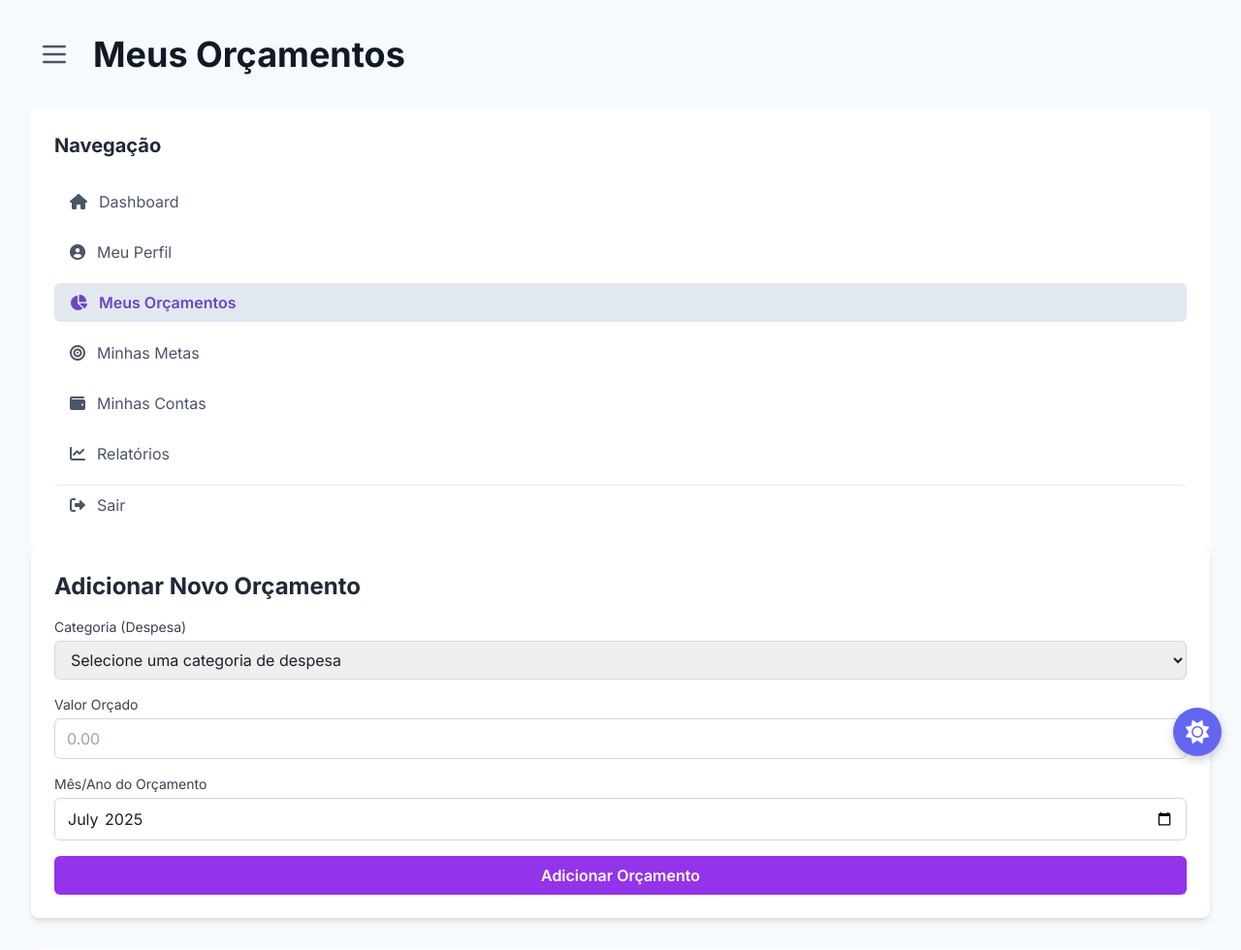
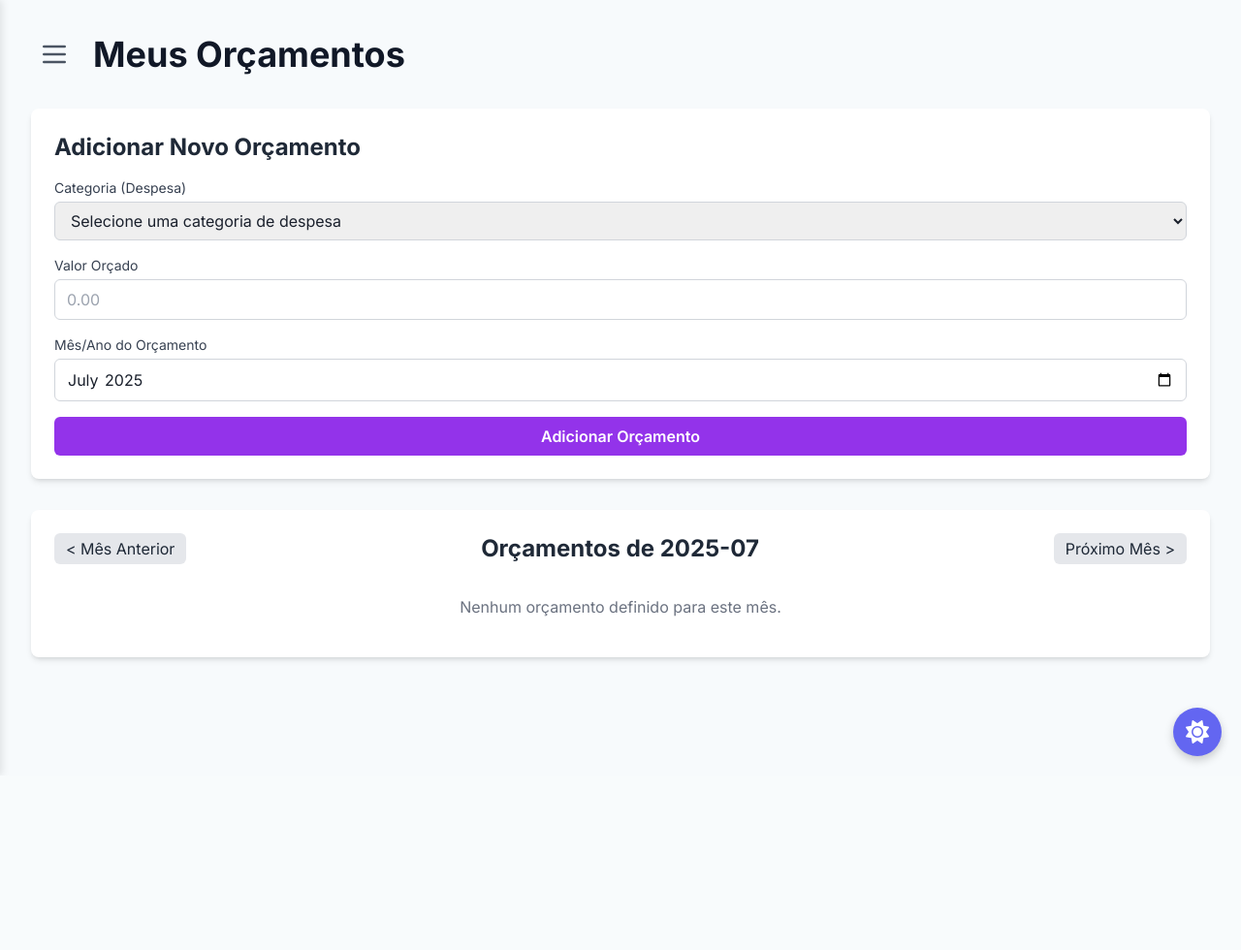
Before and after one commit to txpbm800/app.py, a Flask app: page /budgets in a window 1280 px wide. Shown: the top 980 px of the page at 97% size. After the commit the page ends 798 px from the top, so only its background shows below. Run offline with Flask 3, Linux system fonts and the light colour scheme; the visitor is signed in with stand-in values (Sample User, id 1); data that the repository does not hold is empty; some libraries are stand-ins or nearby versions.

```diff
--- a/templates/budgets.html
+++ b/templates/budgets.html
@@ -5,7 +5,6 @@
     <meta name="viewport" content="width=device-width, initial-scale=1.0">
     <title>Meus Orçamentos - Gestão Financeira Pessoal</title>
     <script src="https://cdn.tailwindcss.com"></script>
-    <!-- Link para o Font Awesome via CDN para os ícones -->
     <link rel="stylesheet" href="https://cdnjs.cloudflare.com/ajax/libs/font-awesome/6.0.0-beta3/css/all.min.css" xintegrity="sha512-Fo3rlrZj/k7ujTnHg4CGR2D7kSs0V4LLanw2qksYuRlEzO+tcaEPQogQ0KaoGN26/zrn20ImR1DfuLWnOo7aBA==" crossorigin="anonymous" referrerpolicy="no-referrer" />
     <style>
         @import url('https://fonts.googleapis.com/css2?family=Inter:wght@400;600;700&display=swap');
@@ -153,6 +152,40 @@
 
         .border-gray-200 { border-color: #e5e7eb; }
         html.dark .border-gray-200 { border-color: #374762; } /* Borda mais escura no dark mode */
+
+        /* Styles for the sidebar menu */
+        .sidebar {
+            position: fixed;
+            top: 0;
+            left: -280px; /* Hides the menu initially */
+            width: 280px;
+            height: 100%;
+            background-color: white;
+            box-shadow: 2px 0 8px rgba(0,0,0,0.1);
+            z-index: 2000;
+            transition: left 0.3s ease-in-out;
+            padding-top: 4rem; /* Space for the header */
+            overflow-y: auto; /* Adds scroll if content is too long */
+        }
+        .sidebar.active {
+            left: 0; /* Shows the menu */
+        }
+        .sidebar-overlay {
+            position: fixed;
+            top: 0;
+            left: 0;
+            width: 100%;
+            height: 100%;
+            background-color: rgba(0,0,0,0.5);
+            z-index: 1999;
+            opacity: 0;
+            visibility: hidden;
+            transition: opacity 0.3s ease-in-out, visibility 0.3s ease-in-out;
+        }
+        .sidebar-overlay.active {
+            opacity: 1;
+            visibility: visible;
+        }
     </style>
 </head>
 <body class="min-h-screen p-4 sm:p-6 lg:p-8">
@@ -175,7 +208,6 @@
             </nav>
         </header>
 
-        <!-- Sidebar Menu -->
         <div id="sidebar" class="sidebar">
             <div class="p-6">
                 <h2 class="text-xl font-bold text-gray-800 mb-6">Navegação</h2>
@@ -204,7 +236,6 @@
                 </nav>
             </div>
         </div>
-        <!-- Overlay para fechar o sidebar ao clicar fora -->
         <div id="sidebar-overlay" class="sidebar-overlay" onclick="toggleSidebar()"></div>
 
         {% with messages = get_flashed_messages(with_categories=true) %}
@@ -248,7 +279,6 @@
         </div>
 
         <div class="bg-white rounded-lg shadow-md p-6">
-            <!-- FUNCIONALIDADE: Navegação de Mês -->
             <div class="flex justify-between items-center mb-4">
                 <a href="{{ url_for('budgets_page', month_year=prev_month_year) }}" class="px-3 py-1 bg-gray-200 rounded-md hover:bg-gray-300 transition-colors">
                     <span class="text-gray-800"> &lt; Mês Anterior</span>
@@ -299,7 +329,6 @@
         </div>
     </div>
 
-    <!-- Modal de Edição de Orçamento -->
     <div id="edit-budget-modal" class="fixed z-10 inset-0 overflow-y-auto hidden" aria-labelledby="modal-title" role="dialog" aria-modal="true">
         <div class="flex items-end justify-center min-h-screen pt-4 px-4 pb-20 text-center sm:block sm:p-0">
             <div class="fixed inset-0 bg-gray-500 bg-opacity-75 transition-opacity" aria-hidden="true"></div>
@@ -336,7 +365,6 @@
         </div>
     </div>
 
-    <!-- Botão de alternância de modo claro/escuro -->
     <button id="darkModeToggle" class="dark-mode-toggle">
         <i class="fas fa-sun" id="darkModeIcon"></i>
     </button>
@@ -699,29 +727,27 @@
 
         // Reutiliza a função populateAccounts do index.html
         function populateAccounts(selectElementId, selectedAccountId = null) {
+            // This function is dependent on 'allAccounts' being defined, which is not in budgets.html
+            // For budgets.html, this function is likely not needed, or needs 'allAccounts' to be passed from the backend.
+            // Since the original budgets.html does not use this, I will keep it as is, but note the dependency.
             const selectElement = document.getElementById(selectElementId);
             if (!selectElement) return;
             selectElement.innerHTML = '<option value="">Selecione uma conta</option>'; // Garante a opção padrão
-            allAccounts.forEach(account => {
-                const option = new Option(`${account.name} (R$ ${account.balance.toFixed(2)})`, account.id);
-                if (selectedAccountId && account.id === selectedAccountId) {
-                    option.selected = true;
-                }
-                selectElement.add(option);
-            });
-            // Se não houver uma conta selecionada e houver apenas uma conta disponível, selecione-a automaticamente
-            if (allAccounts.length === 1) {
-                selectElement.value = allAccounts[0].id;
-            }
+            // This part requires 'allAccounts' data, which is not available in budgets.html directly from the template.
+            // Assuming allAccounts will be populated by the Flask backend for this page if needed.
+            // For now, it will remain empty if 'allAccounts' is not set.
+            // Example: allAccounts.forEach(account => { ... });
         }
 
         // Adiciona o fechamento do modal de contribuição ao clicar fora
         const contributeModal = document.getElementById('contribute-modal');
-        window.addEventListener('click', (event) => {
-            if (event.target == contributeModal) {
-                closeContributeModal();
-            }
-        });
+        if (contributeModal) { // Check if modal exists to avoid errors on pages without it
+            window.addEventListener('click', (event) => {
+                if (event.target == contributeModal) {
+                    closeContributeModal();
+                }
+            });
+        }
 
         // Funções para o novo menu lateral (sidebar)
         function toggleSidebar() {
@@ -730,6 +756,18 @@
             sidebar.classList.toggle('active');
             overlay.classList.toggle('active');
         }
+
+        // Event listener to close sidebar when clicking outside of it
+        document.addEventListener('click', (event) => {
+            const sidebar = document.getElementById('sidebar');
+            const sidebarButton = document.querySelector('header .flex.items-center button');
+            const overlay = document.getElementById('sidebar-overlay');
+
+            if (sidebar && sidebar.classList.contains('active') && !sidebar.contains(event.target) && (!sidebarButton || !sidebarButton.contains(event.target))) {
+                toggleSidebar();
+            }
+        });
+
 
         // Função para destacar o link da página atual no sidebar
         function highlightCurrentPage() {
```
